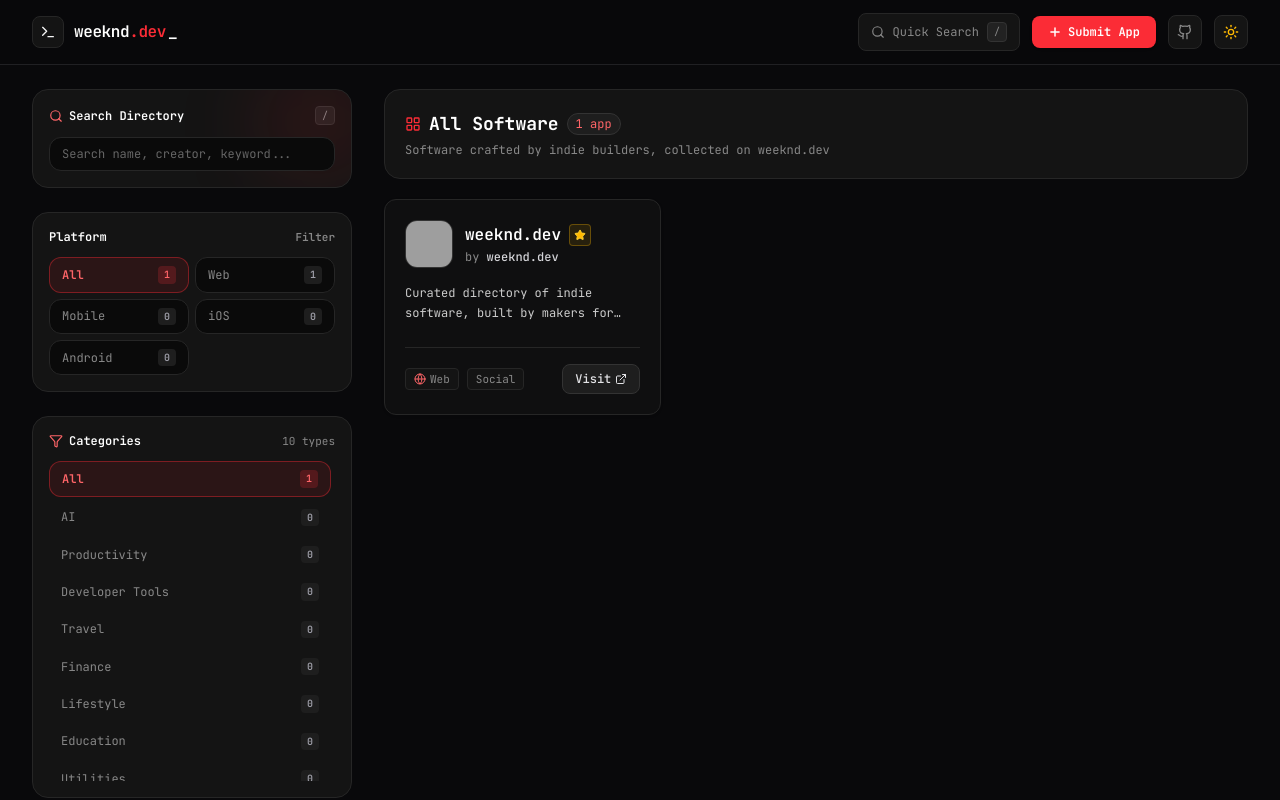
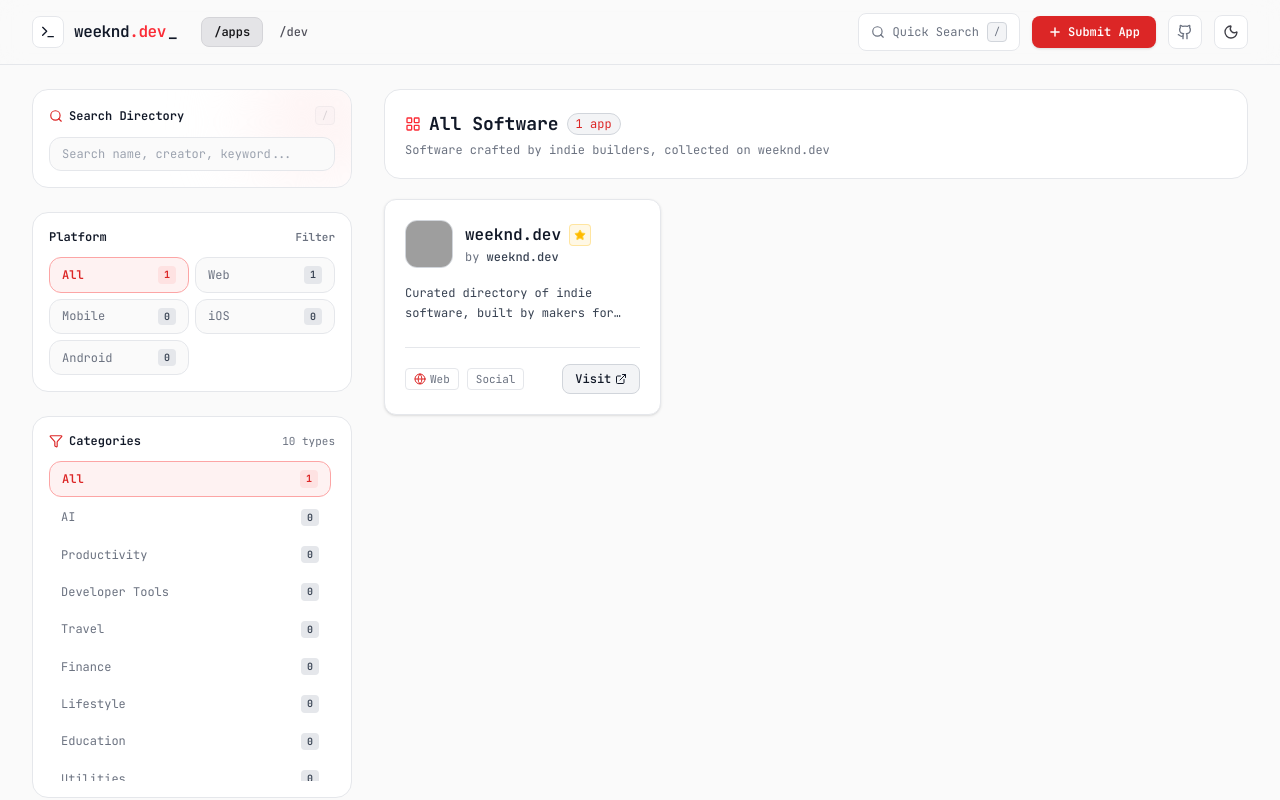
Before and after one commit to muhfajar/weeknd, a React (Vite) app: page / in a window 1280 px wide. Shown: the top 800 px of the page. Built offline with nearby package versions, Linux system fonts and the light colour scheme; grey boxes are pictures that could not be loaded.

Commit message:
Add support for developer navigation, profile views, and enhanced URL state handling

```diff
--- a/src/App.tsx
+++ b/src/App.tsx
@@ -3,14 +3,19 @@
 import {Directory} from './components/Directory';
 import {AppDetailModal} from './components/AppDetailModal';
 import {SubmitView} from './components/SubmitView';
+import {DeveloperListView} from './components/DeveloperListView';
+import {DeveloperProfileView} from './components/DeveloperProfileView';
 import {Footer} from './components/Footer';
 import {Toast} from './components/Toast';
 import {getAllApps, getAppBySlug} from './lib/apps';
+import {getAllDevelopers, getDeveloperBySlug} from './lib/developers';
 import {AppItem} from './types/app';
+import {DeveloperItem} from './types/developer';
 
 export default function App() {
-    const [currentTab, setCurrentTab] = useState<'home' | 'apps' | 'submit'>('home');
+    const [currentTab, setCurrentTab] = useState<'home' | 'apps' | 'dev' | 'submit'>('home');
     const [selectedApp, setSelectedApp] = useState<AppItem | null>(null);
+    const [selectedDeveloper, setSelectedDeveloper] = useState<DeveloperItem | null>(null);
     const [toastMessage, setToastMessage] = useState<string | null>(null);
 
     const [theme, setTheme] = useState<'dark' | 'light'>(() => {
@@ -18,7 +23,7 @@
             const saved = localStorage.getItem('weeknd_theme');
             if (saved === 'light' || saved === 'dark') return saved;
         }
-        return 'dark';
+        return 'light';
     });
 
     useEffect(() => {
@@ -39,10 +44,60 @@
 
     const searchInputRef = useRef<HTMLInputElement>(null);
     const apps = getAllApps();
+    const developers = getAllDevelopers();
 
-    // Handle URL deep-linking like ?app=ooo-club
-    useEffect(() => {
+    // Parse URL on load & popstate
+    const syncStateFromUrl = () => {
+        const path = window.location.pathname.replace(/\/$/, '');
+        const hash = window.location.hash.replace(/^#/, '').replace(/\/$/, '');
         const params = new URLSearchParams(window.location.search);
+
+        // 1. Check explicitly for /submit
+        if (path === '/submit' || hash === '/submit' || hash === 'submit') {
+            setSelectedDeveloper(null);
+            setCurrentTab('submit');
+            return;
+        }
+
+        // 2. Check explicitly for /dev (all developers list)
+        if (path === '/dev' || hash === '/dev' || hash === 'dev' || params.get('dev') === 'all') {
+            setSelectedDeveloper(null);
+            setCurrentTab('dev');
+            return;
+        }
+
+        // 3. Look for developer slug in path, hash, or params
+        let devSlug: string | null = null;
+
+        if (params.get('dev') && params.get('dev') !== 'all') {
+            devSlug = params.get('dev');
+        } else if (path.startsWith('/dev/')) {
+            devSlug = path.replace('/dev/', '');
+        } else if (hash.startsWith('/dev/')) {
+            devSlug = hash.replace('/dev/', '');
+        } else if (path.length > 1) {
+            devSlug = path.substring(1);
+        } else if (hash.length > 0 && hash !== '/') {
+            devSlug = hash.replace(/^\//, '');
+        }
+
+        if (devSlug) {
+            const cleanSlug = devSlug.trim().toLowerCase();
+            const dev = getDeveloperBySlug(cleanSlug);
+            if (dev) {
+                setSelectedDeveloper(dev);
+                setCurrentTab('dev');
+
+                const appSlug = params.get('app');
+                if (appSlug) {
+                    const matchedApp = getAppBySlug(appSlug);
+                    if (matchedApp) setSelectedApp(matchedApp);
+                }
+                return;
+            }
+        }
+
+        // 4. Default: Apps / Home
         const appSlug = params.get('app');
         if (appSlug) {
             const matched = getAppBySlug(appSlug);
@@ -50,16 +105,13 @@
                 setSelectedApp(matched);
             }
         }
+    };
+
+    useEffect(() => {
+        syncStateFromUrl();
 
         const handlePopState = () => {
-            const p = new URLSearchParams(window.location.search);
-            const slug = p.get('app');
-            if (slug) {
-                const matched = getAppBySlug(slug);
-                setSelectedApp(matched || null);
-            } else {
-                setSelectedApp(null);
-            }
+            syncStateFromUrl();
         };
 
         window.addEventListener('popstate', handlePopState);
@@ -74,8 +126,45 @@
 
     const handleCloseModal = () => {
         setSelectedApp(null);
-        const cleanUrl = window.location.pathname;
-        window.history.pushState({}, '', cleanUrl);
+        if (selectedDeveloper) {
+            window.history.pushState({}, '', `/${selectedDeveloper.slug}`);
+        } else if (currentTab === 'dev') {
+            window.history.pushState({}, '', '/dev');
+        } else {
+            window.history.pushState({}, '', window.location.pathname);
+        }
+    };
+
+    const handleSelectDeveloper = (dev: DeveloperItem) => {
+        setSelectedDeveloper(dev);
+        setCurrentTab('dev');
+        window.history.pushState({dev: dev.slug}, '', `/${dev.slug}`);
+        window.scrollTo({top: 0, behavior: 'smooth'});
+    };
+
+    const handleSelectDeveloperBySlug = (slug: string) => {
+        const dev = getDeveloperBySlug(slug);
+        setSelectedApp(null);
+        if (dev) {
+            handleSelectDeveloper(dev);
+        } else {
+            setToastMessage(`Developer profile "${slug}" not found.`);
+        }
+    };
+
+    const handleNavigateTab = (tab: 'home' | 'apps' | 'dev' | 'submit') => {
+        setCurrentTab(tab);
+        if (tab === 'dev') {
+            setSelectedDeveloper(null);
+            window.history.pushState({}, '', '/dev');
+        } else if (tab === 'home' || tab === 'apps') {
+            setSelectedDeveloper(null);
+            window.history.pushState({}, '', '/');
+        } else if (tab === 'submit') {
+            setSelectedDeveloper(null);
+            window.history.pushState({}, '', '/submit');
+        }
+        window.scrollTo({top: 0, behavior: 'smooth'});
     };
 
     const handleVisitApp = (app: AppItem) => {
@@ -88,6 +177,7 @@
 
     const handleFocusSearch = () => {
         setCurrentTab('home');
+        setSelectedDeveloper(null);
         setTimeout(() => {
             searchInputRef.current?.focus();
             const el = document.getElementById('directory-section');
@@ -103,10 +193,8 @@
 
             {/* Sticky Navigation */}
             <Navbar
-                onNavigate={(tab) => {
-                    setCurrentTab(tab);
-                    window.scrollTo({top: 0, behavior: 'smooth'});
-                }}
+                onNavigate={handleNavigateTab}
+                currentTab={currentTab}
                 onFocusSearch={handleFocusSearch}
                 theme={theme}
                 onToggleTheme={toggleTheme}
@@ -123,6 +211,28 @@
                     />
                 )}
 
+                {currentTab === 'dev' && (
+                    selectedDeveloper ? (
+                        <DeveloperProfileView
+                            developer={selectedDeveloper}
+                            apps={apps}
+                            onBack={() => {
+                                setSelectedDeveloper(null);
+                                window.history.pushState({}, '', '/dev');
+                            }}
+                            onSelectApp={handleSelectApp}
+                            onVisitApp={handleVisitApp}
+                            onShowToast={(msg) => setToastMessage(msg)}
+                        />
+                    ) : (
+                        <DeveloperListView
+                            developers={developers}
+                            apps={apps}
+                            onSelectDeveloper={handleSelectDeveloper}
+                        />
+                    )
+                )}
+
                 {currentTab === 'submit' && (
                     <SubmitView onShowToast={(msg) => setToastMessage(msg)}/>
                 )}
@@ -133,6 +243,7 @@
                 app={selectedApp}
                 onClose={handleCloseModal}
                 onShowToast={(msg) => setToastMessage(msg)}
+                onSelectDeveloperBySlug={handleSelectDeveloperBySlug}
             />
 
             {/* Notification Toast */}
@@ -142,7 +253,7 @@
             />
 
             {/* Footer */}
-            <Footer onNavigate={setCurrentTab}/>
+            <Footer onNavigate={handleNavigateTab}/>
 
         </div>
     );
--- a/src/components/Footer.tsx
+++ b/src/components/Footer.tsx
@@ -2,7 +2,7 @@
 import {Terminal, Heart} from 'lucide-react';
 
 interface FooterProps {
-    onNavigate?: (tab: 'home' | 'apps' | 'submit') => void;
+    onNavigate?: (tab: 'home' | 'apps' | 'dev' | 'submit') => void;
 }
 
 export const Footer: React.FC<FooterProps> = () => {
--- a/src/components/Navbar.tsx
+++ b/src/components/Navbar.tsx
@@ -2,7 +2,8 @@
 import {Terminal, Plus, Github, Search, Menu, X, Sun, Moon} from 'lucide-react';
 
 interface NavbarProps {
-    onNavigate: (tab: 'home' | 'apps' | 'submit') => void;
+    onNavigate: (tab: 'home' | 'apps' | 'dev' | 'submit') => void;
+    currentTab?: 'home' | 'apps' | 'dev' | 'submit';
     onFocusSearch?: () => void;
     theme?: 'dark' | 'light';
     onToggleTheme?: () => void;
@@ -10,13 +11,14 @@
 
 export const Navbar: React.FC<NavbarProps> = ({
                                                   onNavigate,
+                                                  currentTab = 'home',
                                                   onFocusSearch,
                                                   theme = 'dark',
                                                   onToggleTheme,
                                               }) => {
     const [mobileMenuOpen, setMobileMenuOpen] = useState(false);
 
-    const handleNavClick = (tab: 'home' | 'apps' | 'submit') => {
+    const handleNavClick = (tab: 'home' | 'apps' | 'dev' | 'submit') => {
         onNavigate(tab);
         setMobileMenuOpen(false);
     };
@@ -27,7 +29,7 @@
                 <div className="flex items-center justify-between h-16">
 
                     {/* Brand Logo & Tagline */}
-                    <div className="flex items-center gap-3">
+                    <div className="flex items-center gap-6">
                         <button
                             onClick={() => handleNavClick('home')}
                             className="group flex items-center gap-2.5 text-left focus:outline-none"
@@ -44,6 +46,38 @@
                 </span>
                             </div>
                         </button>
+
+                        {/* Desktop Nav Links */}
+                        <nav className="hidden md:flex items-center gap-1 font-mono text-xs">
+                            <button
+                                onClick={() => handleNavClick('apps')}
+                                className={`px-3 py-1.5 rounded-lg transition-colors font-medium ${
+                                    currentTab === 'home' || currentTab === 'apps'
+                                        ? theme === 'light'
+                                            ? 'text-zinc-900 bg-zinc-200 border border-zinc-300 font-semibold'
+                                            : 'text-white bg-[#1a1a1a] border border-[#2a2a2a] font-semibold'
+                                        : theme === 'light'
+                                            ? 'text-zinc-600 hover:text-zinc-900 hover:bg-zinc-100'
+                                            : 'text-[#888888] hover:text-white hover:bg-[#141414]'
+                                }`}
+                            >
+                                /apps
+                            </button>
+                            <button
+                                onClick={() => handleNavClick('dev')}
+                                className={`px-3 py-1.5 rounded-lg transition-colors font-medium ${
+                                    currentTab === 'dev'
+                                        ? theme === 'light'
+                                            ? 'text-zinc-900 bg-zinc-200 border border-zinc-300 font-semibold'
+                                            : 'text-white bg-[#1a1a1a] border border-[#2a2a2a] font-semibold'
+                                        : theme === 'light'
+                                            ? 'text-zinc-600 hover:text-zinc-900 hover:bg-zinc-100'
+                                            : 'text-[#888888] hover:text-white hover:bg-[#141414]'
+                                }`}
+                            >
+                                /dev
+                            </button>
+                        </nav>
                     </div>
 
                     {/* Right Actions */}
@@ -135,14 +169,51 @@
 
             {/* Mobile Dropdown Menu */}
             {mobileMenuOpen && (
-                <div className="sm:hidden border-b border-zinc-800 bg-zinc-950 px-4 pt-3 pb-5 space-y-2">
+                <div className={`sm:hidden border-b px-4 pt-3 pb-5 space-y-2 ${
+                    theme === 'light'
+                        ? 'border-zinc-200 bg-white text-zinc-900'
+                        : 'border-zinc-800 bg-zinc-950 text-zinc-300'
+                }`}>
+                    <button
+                        onClick={() => handleNavClick('apps')}
+                        className={`w-full text-left px-4 py-2.5 rounded-lg text-sm font-mono flex items-center justify-between transition-colors ${
+                            currentTab === 'home' || currentTab === 'apps'
+                                ? theme === 'light'
+                                    ? 'bg-zinc-200 text-zinc-900 font-semibold'
+                                    : 'bg-zinc-900 text-white font-semibold'
+                                : theme === 'light'
+                                    ? 'text-zinc-700 hover:bg-zinc-100'
+                                    : 'text-zinc-300 hover:bg-zinc-900'
+                        }`}
+                    >
+                        <span>/apps (Directory)</span>
+                    </button>
+
+                    <button
+                        onClick={() => handleNavClick('dev')}
+                        className={`w-full text-left px-4 py-2.5 rounded-lg text-sm font-mono flex items-center justify-between transition-colors ${
+                            currentTab === 'dev'
+                                ? theme === 'light'
+                                    ? 'bg-zinc-200 text-zinc-900 font-semibold'
+                                    : 'bg-zinc-900 text-white font-semibold'
+                                : theme === 'light'
+                                    ? 'text-zinc-700 hover:bg-zinc-100'
+                                    : 'text-zinc-300 hover:bg-zinc-900'
+                        }`}
+                    >
+                        <span>/dev (Developers)</span>
+                    </button>
 
                     {onToggleTheme && (
                         <button
                             onClick={() => {
                                 onToggleTheme();
                             }}
-                            className="w-full text-left px-4 py-2.5 rounded-lg text-sm font-mono flex items-center justify-between text-zinc-300 hover:bg-zinc-900"
+                            className={`w-full text-left px-4 py-2.5 rounded-lg text-sm font-mono flex items-center justify-between transition-colors ${
+                                theme === 'light'
+                                    ? 'text-zinc-700 hover:bg-zinc-100'
+                                    : 'text-zinc-300 hover:bg-zinc-900'
+                            }`}
                         >
                             <span>Switch to {theme === 'dark' ? 'Light' : 'Dark'} Mode</span>
                             {theme === 'dark' ? (
@@ -155,10 +226,14 @@
 
                     <button
                         onClick={() => handleNavClick('submit')}
-                        className="w-full text-left px-4 py-2.5 rounded-lg text-sm font-mono flex items-center justify-between text-zinc-300 hover:bg-zinc-900"
+                        className={`w-full text-left px-4 py-2.5 rounded-lg text-sm font-mono flex items-center justify-between transition-colors ${
+                            theme === 'light'
+                                ? 'text-zinc-700 hover:bg-zinc-100'
+                                : 'text-zinc-300 hover:bg-zinc-900'
+                        }`}
                     >
-                        <span>Github</span>
-                        <Github className="w-4 h-4 text-zinc-400"/>
+                        <span>Submit App</span>
+                        <Plus className="w-4 h-4 text-red-500"/>
                     </button>
 
                 </div>
```
